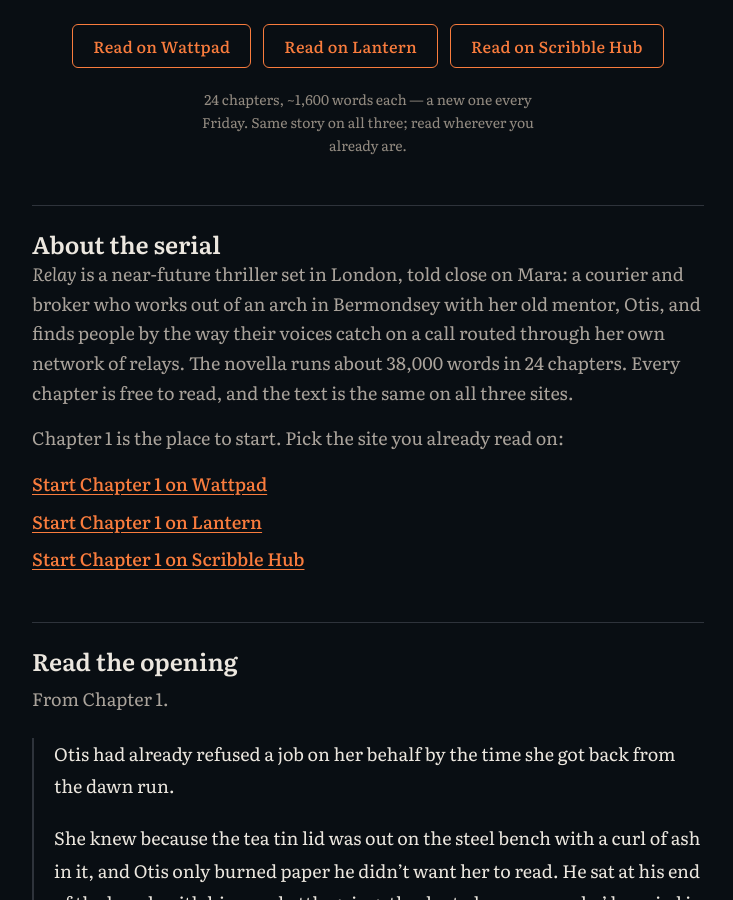
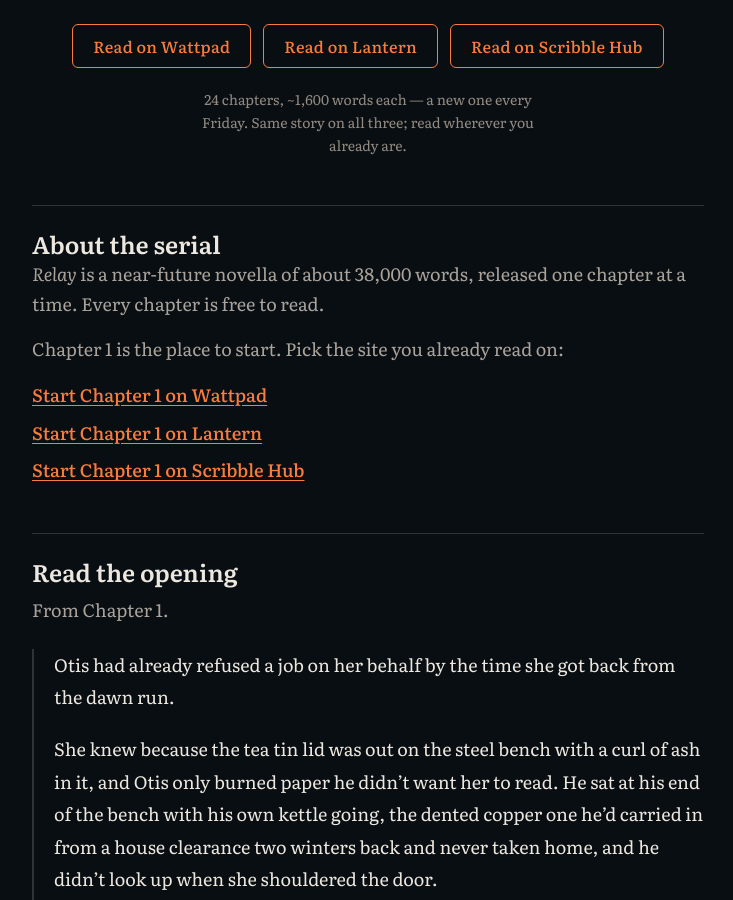
Before and after one commit to thmercer/thmercer.github.io, a Jekyll site: the page built from relay.md, in a window 1280 px wide and 900 px high, scrolled down 1347 px. Shown: the whole window, without its empty margins (272-1005 px from the left). Built offline with Jekyll 4.4.1, drawn with Linux system fonts in a browser that asks for light colours.

Commit message:
Relay: keep the serial section to facts; README lastmod note for / and /about/
Co-Authored-By: Claude Opus 5.5 <noreply@anthropic.com>
Claude-Session: https://claude.ai/code/session_01UGgbKhWs8uxG8VPcvzfCRy

```diff
--- a/relay.md
+++ b/relay.md
@@ -48,7 +48,7 @@ trailer:
 
 <section class="relay-about" aria-labelledby="relay-about-title">
   <h2 id="relay-about-title" class="work-section-heading">About the serial</h2>
-  <p><em>Relay</em> is a near-future thriller set in London, told close on Mara: a courier and broker who works out of an arch in Bermondsey with her old mentor, Otis, and finds people by the way their voices catch on a call routed through her own network of relays. The novella runs about 38,000 words in 24 chapters. Every chapter is free to read, and the text is the same on all three sites.</p>
+  <p><em>Relay</em> is a near-future novella of about 38,000 words, released one chapter at a time. Every chapter is free to read.</p>
   <p>Chapter 1 is the place to start. Pick the site you already read on:</p>
   <ul class="relay-start">
     <li><a href="https://www.wattpad.com/story/416277807-relay" target="_blank" rel="noopener">Start Chapter 1 on Wattpad</a></li>
```
Also changed, not shown: README.md.
